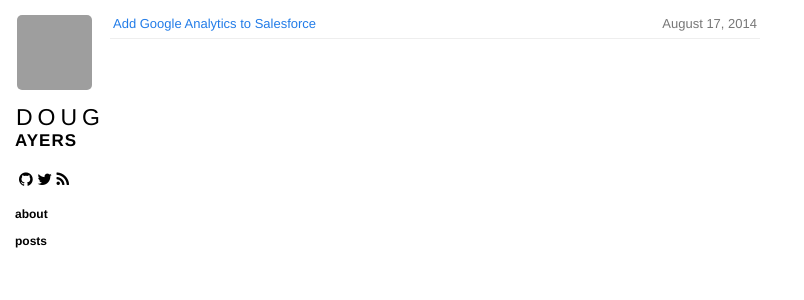
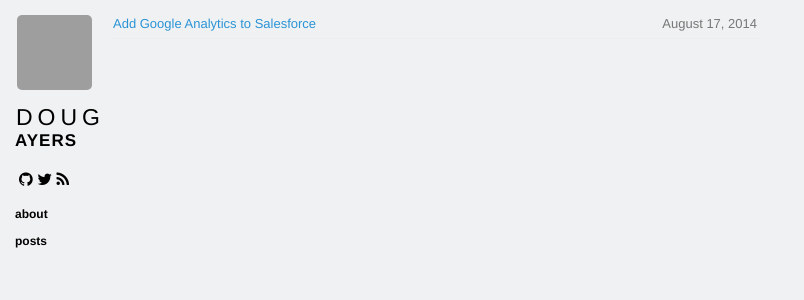
Before and after one commit to DouglasCAyers/douglascayers.github.io, a Jekyll site: the page built from index.html, in a window 1280 px wide. Shown: the top 300 px of the page, without its empty margins (0-804 px from the left). Built offline with Jekyll 4.4.1, drawn with Linux system fonts in a browser that asks for light colours; nearby versions of some CDN libraries; Markdown is read by kramdown in place of the engine named in the settings; grey boxes are pictures that could not be loaded.

Commit message:
updating colors

```diff
--- a/css/base.css
+++ b/css/base.css
@@ -3,9 +3,19 @@ body {
   font-family: "PT Sans","Helvetica Neue",Helvetica,Arial,sans-serif;
   margin: 0;
   webkit-font-smoothing: antialiased;
+  background-color: #f0f1f2;
 }
-a {
-  color: #227ce8;
+a:link {
+  color: #2a94d6;
+}
+a:visited {
+  color: #2a94d6;
+}
+a:hover {
+  color: #2483bd;
+}
+a:active {
+  color: #2a94d6;
 }
 .sidebar {
   position: fixed;
```
